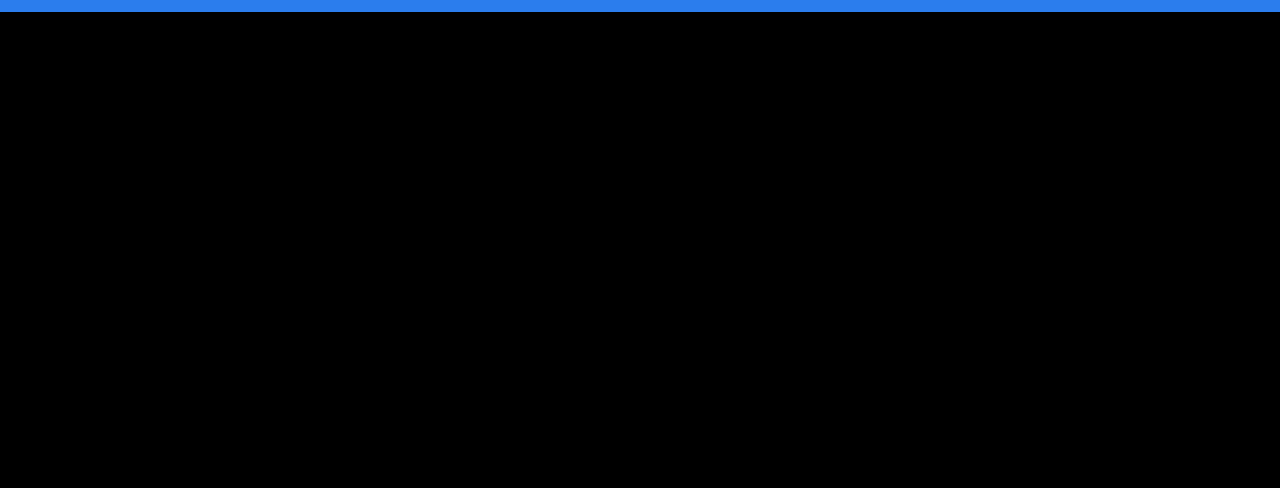
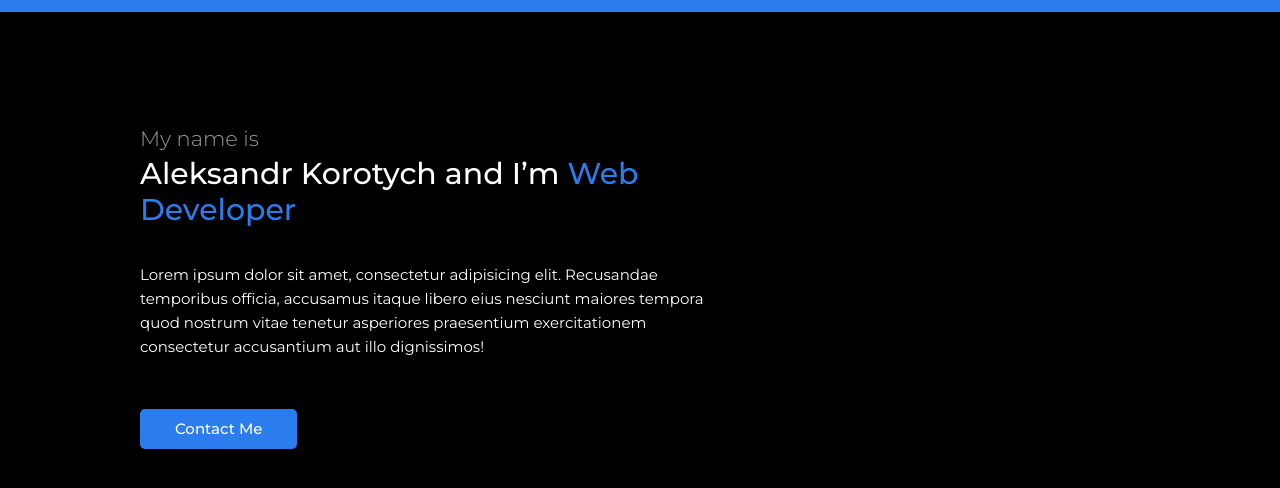
Before and after one commit to aleksandrkorotych/simple-portfolio, a plain HTML site: page index.html in a window 1280 px wide. Shown: the part 56-544 px from the top of the page. Drawn offline with Linux system fonts and the light colour scheme.

Commit message:
The text block was created.

```diff
--- a/css/style.css
+++ b/css/style.css
@@ -44,6 +44,7 @@ p {
 
 .header {
     padding: 1rem 0;
+    margin-bottom: 110px;
 
     background: #2B7DED;
 }
@@ -99,3 +100,59 @@ p {
     left: 0;
     bottom: -0.3rem;
 }
+
+
+/* Content */
+
+.content {
+    width: 565px;
+}
+
+.subtitle {
+    font-size: 1.4rem;
+    color: rgba(255, 255, 255, 0.6);
+    font-weight: 300;
+}
+
+.title {
+    margin-bottom: 35px;
+
+    font-size: 2rem;
+    color: #fff;
+    font-weight: 500;
+    line-height: 1.2;
+
+}
+
+.title span {
+    color: #2B7DED;
+}
+
+.text {
+    margin-bottom: 50px;
+
+    font-size: 1rem;
+    color: #fff;
+}
+
+/* Button */
+
+.btn {
+    display: inline-block;
+    padding: 12px 35px;
+
+    font-size: 1rem;
+    line-height: 1.1;
+    color: #fff;
+    font-weight: 500;
+    text-decoration: none;
+
+    background-color: #2B7DED;
+    border-radius: 5px;
+
+    transition: background 0.2s linear;
+}
+
+.btn:hover {
+    background-color: #1461cb;
+}
--- a/index.html
+++ b/index.html
@@ -8,6 +8,7 @@
 </head>
 <body>
    <div class="page">
+      <!-- Header -->
        <header class="header">
            <div class="container">
               <div class="header-inner">
@@ -26,9 +27,21 @@
                    </nav>
               </div>
 
+           </div> <!-- /.container -->
+       </header>
+       <div class="container">
+           <div class="content">
+               <h2 class="subtitle">My name is</h2>
+               <h1 class="title">Aleksandr Korotych and I’m <span>Web Developer</span></h1>
+               <div class="text">
+                   <p>Lorem ipsum dolor sit amet, consectetur adipisicing elit. Recusandae temporibus officia, accusamus itaque libero eius nesciunt maiores tempora quod nostrum vitae tenetur asperiores praesentium exercitationem consectetur accusantium aut illo dignissimos!</p>
+               </div>
+               <a class="btn" href="#">Contact Me</a>
            </div>
-       </header>
-   </div>
+       </div>
+
+
+   </div> <!-- /.page -->
 
 </body>
 </html>
```
